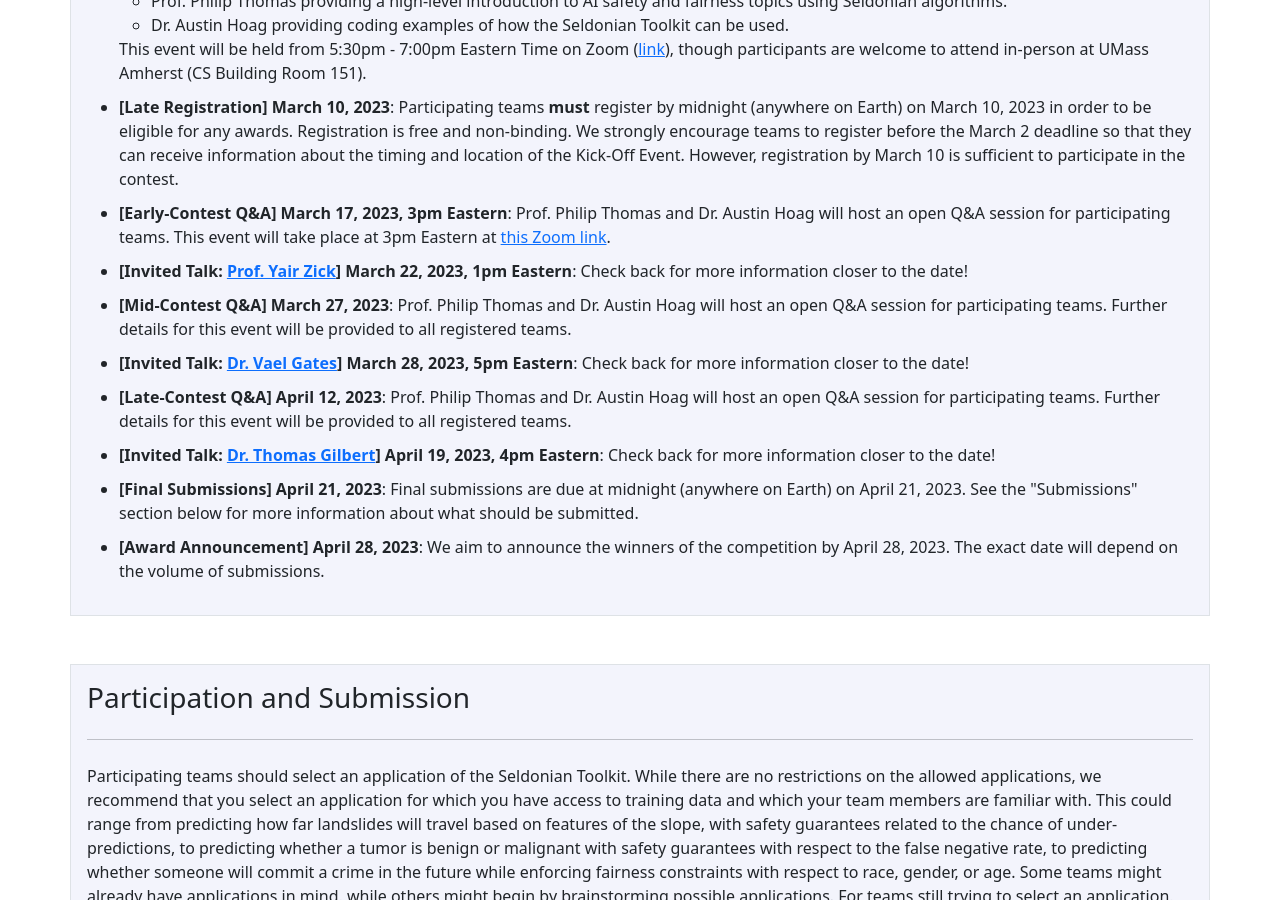
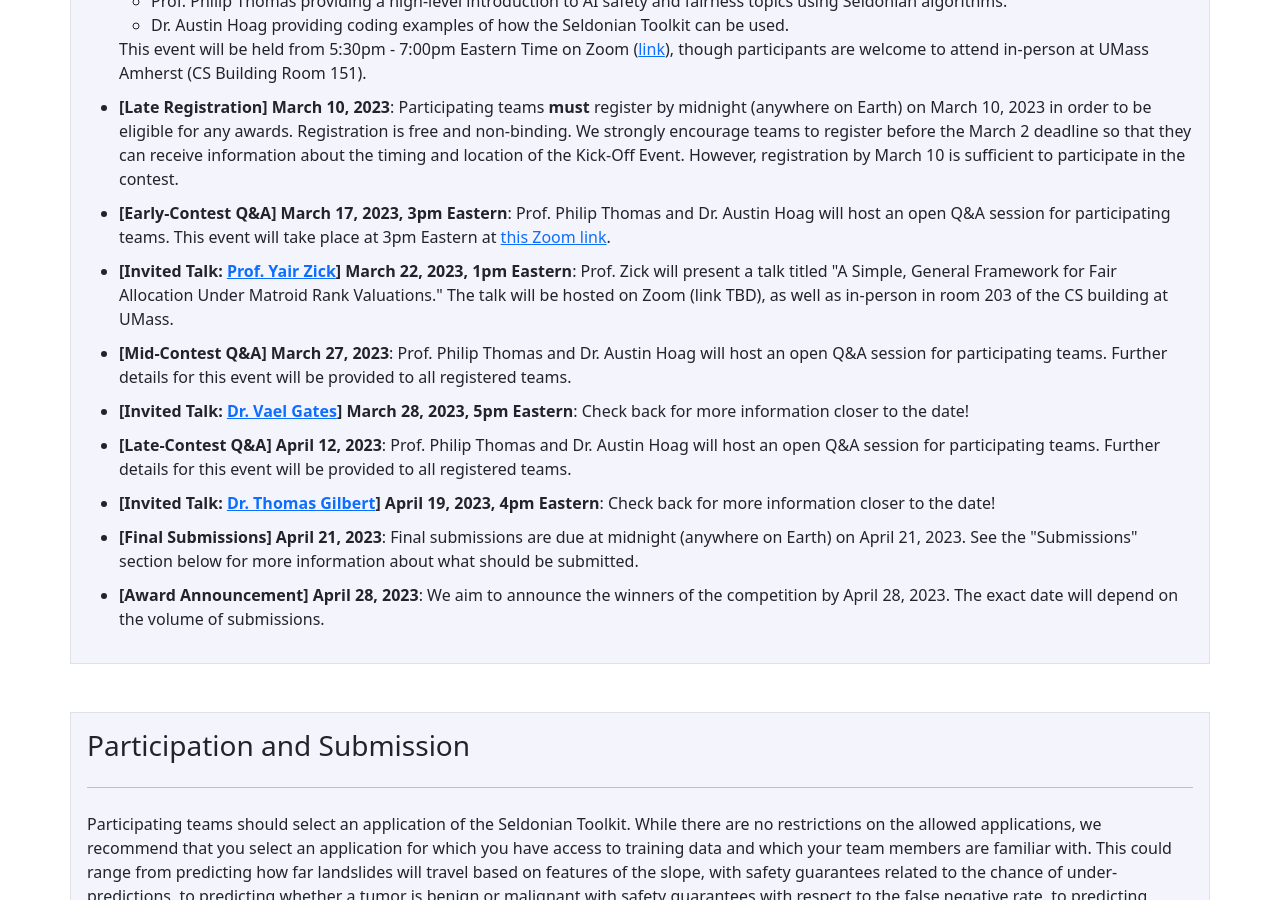
Before and after one commit to seldonian-framework/Tutorials, a Jekyll site: the page built from contest.md, in a window 1280 px wide and 900 px high, scrolled down 1506 px. Built offline with Jekyll 4.4.1, drawn with Linux system fonts in a browser that asks for light colours; nearby versions of some CDN libraries.

Commit message:
Added room reservation for Yair Zick's talk.

```diff
--- a/contest.md
+++ b/contest.md
@@ -64,7 +64,7 @@
                 <b>[Late Registration] March 10, 2023</b>: Participating teams <b>must</b> register by midnight (anywhere on Earth) on March 10, 2023 in order to be eligible for any awards. Registration is free and non-binding. We strongly encourage teams to register before the March 2 deadline so that they can receive information about the timing and location of the Kick-Off Event. However, registration by March 10 is sufficient to participate in the contest.
             </li>
             <li style="margin: 10px 0;"><b>[Early-Contest Q&A] March 17, 2023, 3pm Eastern</b>: Prof. Philip Thomas and Dr. Austin Hoag will host an open Q&A session for participating teams. This event will take place at 3pm Eastern at <a href="https://umass-amherst.zoom.us/j/91864345408">this Zoom link</a>.</li>
-            <li style="margin: 10px 0;"><b>[Invited Talk: <a href="https://people.umass.edu/yzick/">Prof. Yair Zick</a>] March 22, 2023, 1pm Eastern</b>: Check back for more information closer to the date!</li>
+            <li style="margin: 10px 0;"><b>[Invited Talk: <a href="https://people.umass.edu/yzick/">Prof. Yair Zick</a>] March 22, 2023, 1pm Eastern</b>: Prof. Zick will present a talk titled "A Simple, General Framework for Fair Allocation Under Matroid Rank Valuations." The talk will be hosted on Zoom (link TBD), as well as in-person in room 203 of the CS building at UMass.</li>
             <li style="margin: 10px 0;"><b>[Mid-Contest Q&A] March 27, 2023</b>: Prof. Philip Thomas and Dr. Austin Hoag will host an open Q&A session for participating teams. Further details for this event will be provided to all registered teams.</li>
             <li style="margin: 10px 0;"><b>[Invited Talk: <a href="https://vaelgates.com/">Dr. Vael Gates</a>] March 28, 2023, 5pm Eastern</b>: Check back for more information closer to the date!</li>
             <li style="margin: 10px 0;"><b>[Late-Contest Q&A] April 12, 2023</b>: Prof. Philip Thomas and Dr. Austin Hoag will host an open Q&A session for participating teams. Further details for this event will be provided to all registered teams.</li>
```
